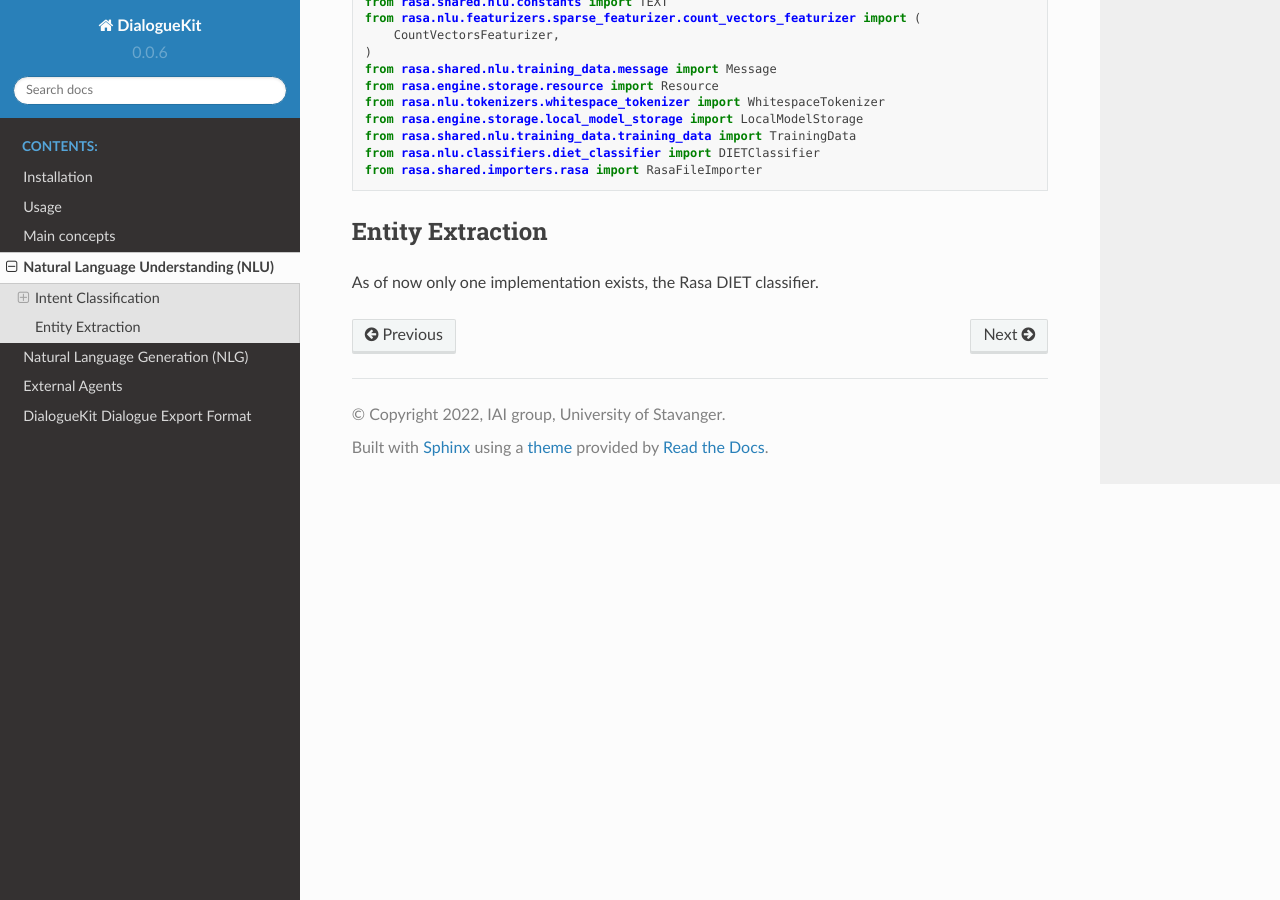
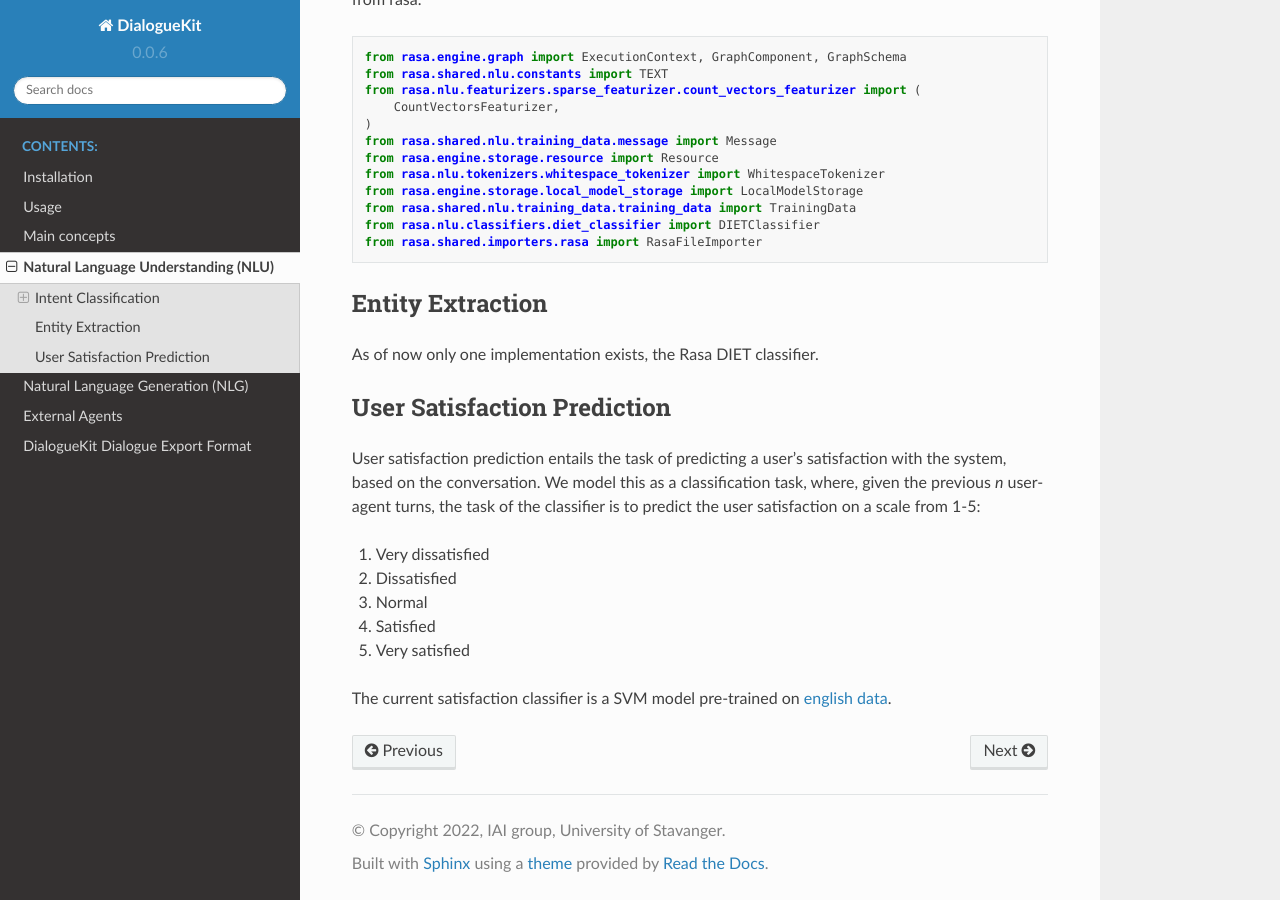
Before and after one commit to iai-group/DialogueKit, a Sphinx documentation site: the page built from docs/source/nlu.rst, in a window 1280 px wide and 900 px high, scrolled down 1096 px. Built offline with Sphinx 7.4.7 and the Read the Docs theme 2.0.0, drawn with Linux system fonts in a browser that asks for light colours; pages that are not in the unit, such as notebooks, are missing from menus; some of the changed text lies outside the part shown.

Commit message:
Document satisfaction classifier (#134)
* Document satisfaction classifier

* PR changes

```diff
--- a/docs/source/nlu.rst
+++ b/docs/source/nlu.rst
@@ -1,5 +1,7 @@
 Natural Language Understanding (NLU)
 ====================================
+
+The NLU component is responsible for obtaining a structured representation of text utterances. Currently, it entails intent classification, entity recognition, and user satisfaction prediction.
 
 Intent Classification
 ---------------------
@@ -16,7 +18,7 @@
 Rasa as a component library
 ^^^^^^^^^^^^^^^^^^^^^^^^^^^
 
-*diet_classifier_rasa* implement Rasa´s DIET classifier. This is a Dual Intent and Entity Transformer, their paper can be read
+*diet_classifier_rasa* implement Rasa's DIET classifier. This is a Dual Intent and Entity Transformer, their paper can be read
 `here. <https://arxiv.org/pdf/2004.09936.pdf>`_
 
 Normally one would use Rasa as the underlying platform. But for our use-case we need to use it as a component in Dialoguekit. This proved to be possible with a bit of effort. Rasa is distributed with a Apache 2.0 license, granting us free use.
@@ -56,3 +58,17 @@
 -----------------
 
 As of now only one implementation exists, the Rasa DIET classifier.
+
+User Satisfaction Prediction
+---------------------------
+
+User satisfaction prediction entails the task of predicting a user's satisfaction with the system, based on the conversation.
+We model this as a classification task, where, given the previous *n* user-agent turns, the task of the classifier is to predict the user satisfaction on a scale from 1-5:
+
+#. Very dissatisfied
+#. Dissatisfied
+#. Normal
+#. Satisfied
+#. Very satisfied
+
+The current satisfaction classifier is a SVM model pre-trained on `english data <https://github.com/sunnweiwei/user-satisfaction-simulation>`_.
```
